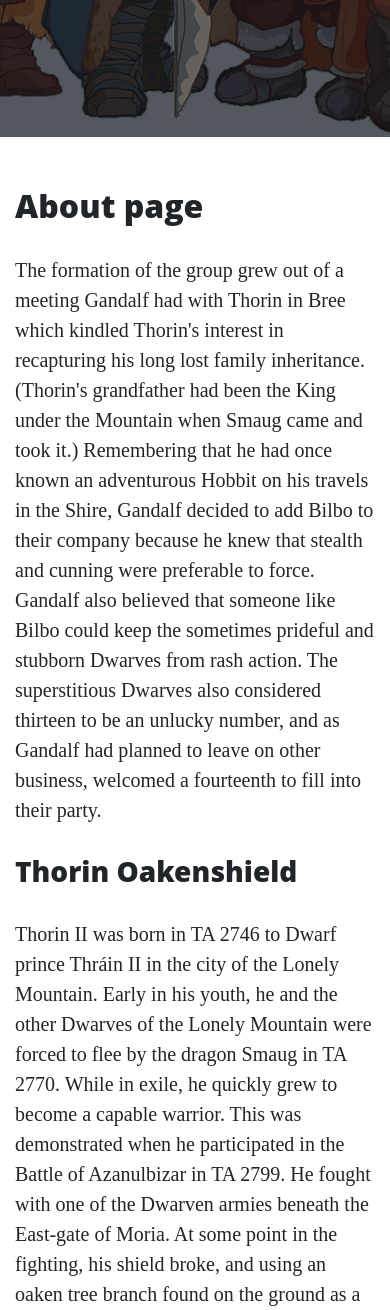
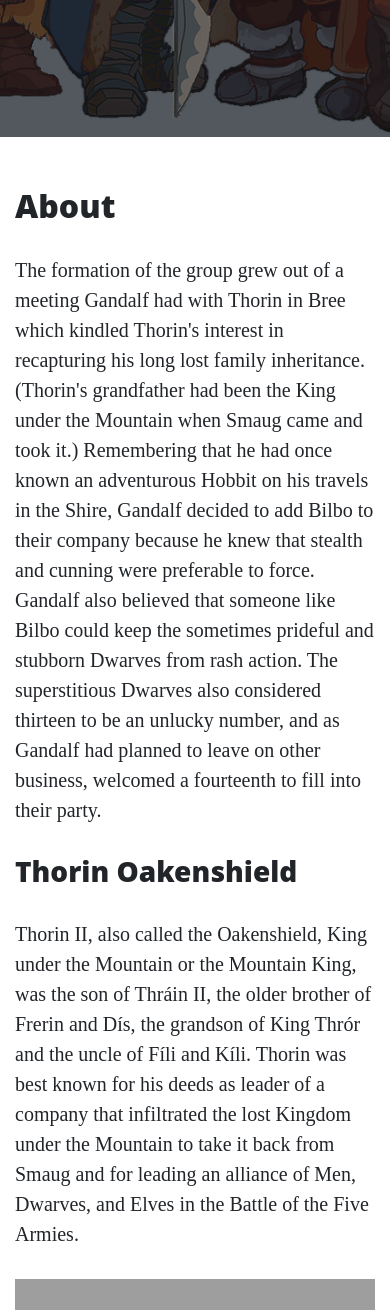
Before and after one commit to vkleer/thorin-flask, a Flask app: page /about in a window 390 px wide. Shown: the part 396-1706 px from the top of the page. Run offline with Flask 2, Linux system fonts and the light colour scheme; some libraries are stand-ins or nearby versions; grey boxes are pictures that could not be loaded.

Commit message:
Add company.json file to read data from this file into about page dynamically

```diff
--- a/app.py
+++ b/app.py
@@ -1,4 +1,5 @@
 import os
+import json
 from flask import Flask, render_template
 
 app = Flask(__name__)
@@ -10,17 +11,20 @@ def index():
 
 @app.route('/about')
 def about():
-    return render_template('about.html')
+    data = []
+    with open('data/company.json', 'r') as json_data:
+        data = json.load(json_data)
+    return render_template('about.html', page_title='About', company=data)
 
 
 @app.route('/contact')
 def contact():
-    return render_template('contact.html')
+    return render_template('contact.html', page_title='Contact')
 
 
 @app.route('/careers')
 def careers():
-    return render_template('careers.html')
+    return render_template('careers.html', page_title='Careers')
 
 
 if __name__ == '__main__':
--- /dev/null
+++ b/data/company.json
@@ -0,0 +1,67 @@
+[
+    {
+      "name": "Thorin Oakenshield",
+      "description": "Thorin II, also called the Oakenshield, King under the Mountain or the Mountain King, was the son of Thráin II, the older brother of Frerin and Dís, the grandson of King Thrór and the uncle of Fíli and Kíli. Thorin was best known for his deeds as leader of a company that infiltrated the lost Kingdom under the Mountain to take it back from Smaug and for leading an alliance of Men, Dwarves, and Elves in the Battle of the Five Armies.",
+      "image_source": "https://static.wikia.nocookie.net/middle-earth-film-saga/images/b/b9/Thorin-0.jpg"
+    },
+    {
+      "name": "Kíli & Fíli",
+      "description": "Fíli and Kíli were the two most active dwarves of Thorin's company, and apart from Balin, and possibly Bombur, they appeared more frequently as 'individual' characters in Tolkien's novel than the rest of Thorin's companions, who were most often named only in 'group' references to the entire company.",
+      "image_source": "http://www.filmofilia.com/wp-content/uploads/2011/07/hobbit_0.jpg"
+    },
+    {
+      "name": "Óin",
+      "description": "Óin was the older brother of Glóin, cousin of Dwalin and Balin, and uncle of Gimli. He usually wore a brown-hooded cloak when travelling. Óin fought in the Battle of Azanulbizar along with Thorin Oakenshield, and in TA 2941 joined with Thorin and Company on the quest to reclaim the Lonely Mountain wearing a brown hood. Óin was one of the Dwarves who bet that Bilbo would come along with them to reclaim the Lonely Mountain. Óin and his brother Glóin were usually in charge of preparing the fire for the Company. He fought in and survived the Battle of the Five Armies, and later settled in the Lonely Mountain along with many other of the Dwarves of The Company of Thorin such as Bombur.",
+      "image_source": "https://static.wikia.nocookie.net/lotr/images/2/20/Oin_2.jpg"
+    },
+    {
+      "name": "Gloin",
+      "description": "In TA 2799, Glóin was known to have fought in the Battle of Azanulbizar, the last battle of the War of the Dwarves and Orcs. In TA 2941, Glóin and his brother Óin, along with his cousins Dwalin and Balin, were among the Dwarves accompanying Thorin and Company during their quest to the Lonely Mountain to recapture it from the Dragon Smaug. He was noted for his skills with a tinderbox, and, along with his brother Óin, was usually the one told to get a fire started whenever the Dwarves made camp. Gloin also fought in the Battle of the Five Armies. After the battle, he settled in the Lonely Mountain.",
+      "image_source": "https://vignette.wikia.nocookie.net/lotr/images/f/fc/Gloin_2.jpg/revision/latest/scale-to-width-down/350?cb=20120908171710"
+    },
+    {
+      "name": "Balin",
+      "description": "Balin was a Dwarf, son of Fundin, and likely born in the Lonely Mountain before the coming of Smaug the Dragon. He had a younger brother named Dwalin and was one of those driven from their homes when the dragon Smaug attacked the Lonely Mountain. Afterwards he may have lived in Dunland as a refugee. He fought in the War of the Dwarves and Orcs. Many years later, in approximately TA 2841, he accompanied Thráin II, the father of Thorin, when he attempted to go back to the Lonely Mountain himself, but Thráin was captured and lost.",
+      "image_source": "https://vignette2.wikia.nocookie.net/lotr/images/5/52/Balin.jpg/revision/latest?cb=20120911171656"
+    },
+    {
+      "name": "Dwalin",
+      "description": "Born in TA 2772, two years after the dragon Smaug had come to Erebor and took over the Kingdom, Dwalin was the son of Fundin and younger brother of Balin. After fighting in the Battle of Azanulbizar at the age of 27, Dwalin accompanied Thrain the Second and Thorin Oakenshield to settle peacefully in the northern Ered Luin.",
+      "image_source": "https://vignette2.wikia.nocookie.net/lotr/images/1/1c/Dwalin.jpg/revision/latest?cb=20120911200601"
+    },
+    {
+      "name": "Ori",
+      "description": "Ori lived in Thorin's home in the Northern Blue Mountains for many years. In the year TA 2941, Ori became a member of Thorin and Company and travelled with the company on the quest for the Lonely Mountain and the death of Smaug. Finally, he and the other Dwarves of Thorin and Company fought in the Battle of the Five Armies, and he survived it.",
+      "image_source": "https://vignette.wikia.nocookie.net/lotr/images/8/81/Ori.jpeg"
+    },
+    {
+      "name": "Dori",
+      "description": "Before The Quest of Erebor, Dori lived in Thorin's home in the northern Blue Mountains with his two brothers. In TA 2941, Dori and his two brothers became part of Thorin and Company befriending Bilbo Baggins and travel with him in search of Smaug's treasure caverns in the Lonely Mountain.",
+      "image_source": "https://vignette.wikia.nocookie.net/lotr/images/2/27/Mark_Hadlow_as_Dori.jpg/revision/latest?cb=20121030113353"
+    },
+    {
+      "name": "Nori",
+      "description": "Nori was the brother of Dori and Ori. Both Nori and Dori were capable flutists, and seem to have carried their flutes with them. Both these apparent brothers also shared Bilbo's liking for regular meals. Before the Quest for the Lonely Mountain, Nori lived in Thorin's home in the northern Blue Mountains with his two brothers.",
+      "image_source": "https://atolkienistperspective.files.wordpress.com/2013/08/n1.jpg"
+    },
+    {
+      "name": "Bifur",
+      "description": "Bifur, a descendant of the Dwarves of Khazad-dûm, but was not of Durin's Folk. His parents are unknown, and most of his familial relations are unclear but he and his family were driven out of their home in the Lonely Mountain by the Dragon Smaug. Forced to live in exile, the Dwarf warrior worked as a toy maker. Following Thorin II Oakenshield to a new life in the Blue Mountains, he continued his life as a toy maker.",
+      "image_source": "http://3.bp.blogspot.com/-VcKDsohCNkM/ULfdv7o8l7I/AAAAAAAABtk/j9ZNGzxAGH0/s1600/Bifur+dwarf+The+Hobbit+Wallpaper.jpg"
+    },
+    {
+      "name": "Bofur",
+      "description": "Bofur was a descendant(related) of the Dwarves of Khazad-dûm, but was not of Durin's Folk. He and his family hailed from the Blue Mountains. As such, they felt less strongly about the quest to reclaim the Lonely Mountain from the dragon Smaug, more interested in the adventure than a home they'd never seen.",
+      "image_source": "https://atolkienistperspective.files.wordpress.com/2013/08/bofur-1.jpg"
+    },
+    {
+      "name": "Bombur",
+      "description": "Bombur's parentage is unknown; the only familial connections mentioned are his brother Bofur and his cousin Bifur. Bombur was not of Durin's line although he was descended from dwarves of Moria. His birth year is also unknown. However, from Bilbo Baggins' account from the quest to Erebor it is known that the brothers Fíli and Kíli were the youngest of the 13 'by some fifty years' and that after Thorin had been captured, Balin was 'the eldest left'. Since Fíli was born in T.A. 2859 and Balin was born in 2763, this would put Bombur's birth between 2763 and 2809, and he would have been between 132 and 178 years old during the quest to Erebor. Prior to the quest Bombur probably lived in the Blue Mountains with Thorin after the loss of Thráin The II.",
+      "image_source": "https://atolkienistperspective.files.wordpress.com/2013/08/bombur-1.jpg"
+    },
+    {
+      "name": "Gandalf",
+      "description": "Originally called Olórin, he was accounted as the wisest of the Maiar. He was a Maia of Manwë and Varda. He also served under two other Valar, such as Irmo and Nienna. When the Valar decided to send the order of the Istari (also known as Wizards) to Middle-earth, to counsel and assist all those in Middle-earth who opposed the Dark Lord Sauron, Manwë and Varda decided to include Olórin among the five who were sent.",
+      "image_source": "https://vignette.wikia.nocookie.net/lotr/images/8/8d/Gandalf-2.jpg/revision/latest?cb=20130209172436"
+    }
+]
--- a/templates/about.html
+++ b/templates/about.html
@@ -1,6 +1,7 @@
 {% extends 'base.html' %}
 {% block content %}
-    <h2>About page</h2>
+
+    <h2>{{ page_title }}</h2>
     <p>
         The formation of the group grew out of a meeting Gandalf had with Thorin in Bree which kindled Thorin's interest
         in recapturing his long lost family inheritance. (Thorin's grandfather had been the King under the Mountain when
@@ -11,35 +12,20 @@
         to leave on other business, welcomed a fourteenth to fill into their party.
     </p>
 
-    <div class="row featurette">
-        <div class="col-md-7">
-            <h3>Thorin Oakenshield</h3>
-            <p>
-                Thorin II was born in TA 2746 to Dwarf prince Thráin II in the city of the Lonely Mountain. Early in his
-                youth, he and the other Dwarves of the Lonely Mountain were forced to flee by the dragon Smaug in TA
-                2770. While in exile, he quickly grew to become a capable warrior. This was demonstrated when he
-                participated in the Battle of Azanulbizar in TA 2799. He fought with one of the Dwarven armies beneath
-                the East-gate of Moria. At some point in the fighting, his shield broke, and using an oaken tree branch
-                found on the ground as a shield, he gained the epithet "Oakenshield," which would remain with him even
-                in death
-            </p>
+    {% for member in company %}
+
+        <div class="row featurette">
+            <div class="col-md-7">
+                <h3>{{ member.name }}</h3>
+                <p>{{ member.description }}</p>
+            </div>
+            <div class="col-md-5">
+                <img src="{{ member.image_source }}" alt="" class="featurette-image image-responsive">
+            </div>
         </div>
-        <div class="col-md-5">
-            <img src="https://static.wikia.nocookie.net/lotr/images/3/3f/ThorinBIG.jpg" alt="Thorin Oakenshield">
-        </div>
-    </div>
 
-    <div class="row featurette">
-        <div class="col-md-5">
-            <img src="https://static.wikia.nocookie.net/lotr/images/b/b4/The-Hobbit-Fili-and-Kili.jpg" alt="Fíli and Kíli">
-        </div>
-        <div class="col-md-7">
-            <h3>Fíli and Kíli</h3>
-            <p>
-                Fíli and Kíli were nephews of Thorin, who was the elder brother of their mother Dís. They were also
-                nephews of Frerin, grandsons of Thráin II, and great-grandsons of Thrór. Fíli's most distinguishing
-                feature was his long nose, the longest of any of the Dwarves in Thorin's company.
-            </p>
-        </div>
-    </div>
+        <hr class="featurette-divider">
+
+    {% endfor %}
+
 {% endblock %}
--- a/templates/careers.html
+++ b/templates/careers.html
@@ -1,4 +1,4 @@
 {% extends 'base.html' %}
 {% block content %}
-    <h2>Careers page</h2>
+    <h2>{{ page_title }}</h2>
 {% endblock %}
--- a/templates/contact.html
+++ b/templates/contact.html
@@ -1,4 +1,4 @@
 {% extends 'base.html' %}
 {% block content %}
-    <h2>Contact page</h2>
+    <h2>{{ page_title }}</h2>
 {% endblock %}
```
